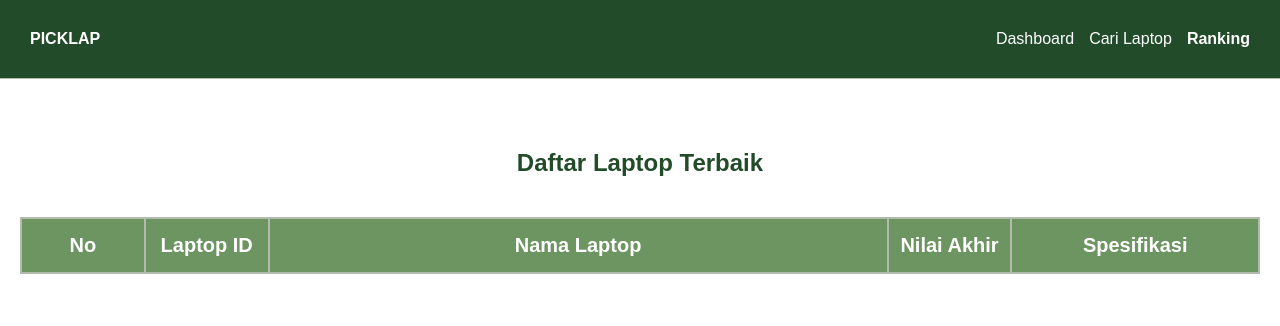
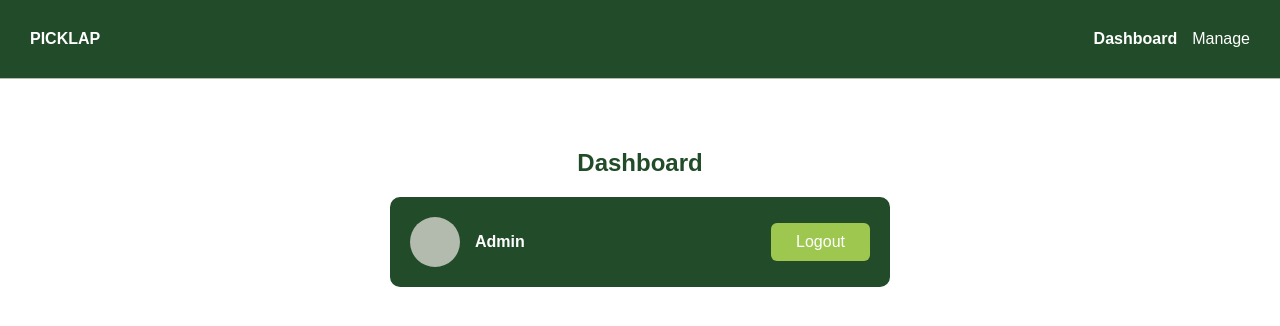
Before and after one commit to azhari-dev/Project-SPK, a PHP site: page /admin/dashboard.php in a window 1280 px wide. Shown: the top 326 px of the page. Run offline with PHP 8.4, Linux system fonts and the light colour scheme; the visitor is signed in with stand-in values (Sample User, id 1); data that the repository does not hold is empty.

Commit message:
Update dashboard.php

```diff
--- a/admin/dashboard.php
+++ b/admin/dashboard.php
@@ -1,95 +1,54 @@
 <?php
-    require_once "../database.php";
+    $conn = new mysqli('localhost', 'root', '', 'coba_spk');
 
-    $getRanking = getRanking();
-    $temp = 0;
+    session_start();
+    if (!isset($_SESSION['role']) || $_SESSION['role'] !== 'admin') {
+        header('Location: ../index.php');
+        exit;
+    }
 
-    // view laptop start
-    $view = false;
-    if (isset($_GET['view'])){
-        $id = $_GET['view'];
-        $view = true;
-
-        $viewLaptop = getOneLaptop($id);
+    if (isset($_GET['logout'])) {
+        session_unset();
+        session_destroy();
+        header('Location: ../index.php');
+        exit;
     }
-    // view laptop end
 ?>
 
-<html>
+<!DOCTYPE html>
+<html lang="en">
+
 <head>
-    <title>NAMA APLIKASI</title>
+    <meta charset="UTF-8">
+    <meta name="viewport" content="width=device-width, initial-scale=1.0">
+    <title>Document</title>
     <link rel="stylesheet" href="../style.css">
 </head>
+
 <body>
+
     <div class="db-container">
         <div class="navbar">
             <div class="logo">PICKLAP</div>
             <div class="menu">
-                <a href="dashboard.php">Dashboard</a>
-                <a href="cariLaptop.php">Cari Laptop</a>
-                <a href="ranking.php" class="active">Ranking</a>
+                <a href="dashboard.php" class="active">Dashboard</a>
+                <a href="manage.php">Manage</a>
             </div>
         </div>
+        <div class="container">
+            <div class="heading">Dashboard</div>
+            <div class="profile-card">
+                <div class="avatar"></div>
+                <div class="info">
+                    <div class="username">Admin</div>
+                </div>
+                <form action="" method="GET">
+                    <button type="submit" name="logout" value="1" class="logout">Logout</button>
+                </form>
+            </div>
+        </div>
+    </div>
 
-        <?php if ($view): ?>
-            <div class="view">
-                <div class="v-container">
-                    <p class="heading"><?= $viewLaptop['laptop_nama'] ?></p>
-                    <img src="../aset/laptop.png" alt="web">
-                    <div class="content">
-                        <div class="spek">
-                            <div class="in-spek-1">
-                                <p>CPU</p>
-                                <p>GPU</p>
-                                <p>RAM (GB)</p>
-                            </div>
-                            <div class="in-spek-2">
-                                <p><?= $viewLaptop['laptop_cpu'] ?></p>
-                                <p><?= $viewLaptop['laptop_gpu'] ?></p>
-                                <p><?= $viewLaptop['laptop_ram'] ?></p>
-                            </div>
-                        </div>
-                        <div class="spek">
-                            <div class="in-spek-1">
-                                <p>Storage (GB)</p>
-                                <p>Baterai (WH)</p>
-                                <p>Layar</p>
-                                <p>Harga</p>
-                            </div>
-                            <div class="in-spek-2">
-                                <p><?= $viewLaptop['laptop_storage'] ?></p>
-                                <p><?= $viewLaptop['laptop_baterai'] ?></p>
-                                <p><?= $viewLaptop['laptop_layar'] ?></p>
-                                <p><?= $viewLaptop['laptop_harga'] ?></p>
-                            </div>
-                        </div>
-                    </div>
-                </div>
-            </div>
-        <?php else: ?>
-            <form action="" method="GET" class="container">
-                <h2 class="list-laptop">Daftar Laptop Terbaik</h2>
-                <table class="table-manage" border="1" cellspacing="0">
-                    <tr>
-                        <th class="no">No</th>
-                        <th class="li">Laptop ID</th>
-                        <th class="nl">Nama Laptop</th>
-                        <th class="na">Nilai Akhir</th>
-                        <th class="ac">Spesifikasi</th>
-                    </tr>
-                    <?php foreach ($getRanking as $ranking): ?>
-                        <?php $temp += 1 ?>
-                        <tr>
-                            <td><?= $temp ?></td>
-                            <td><?= $ranking['laptop_id'] ?></td>
-                            <td><?= $ranking['laptop_nama'] ?></td>
-                            <td><?= $ranking['nilai_akhir'] ?></td>
-                            <td><button name="view" value="<?= $ranking['laptop_id']?>" class="button-view">Lihat Spesifikasi</button></td>
-                        </tr>
-                    <?php endforeach ?>
-                </table>
-            </form>
-        <?php endif ?>
-    </div>
 </body>
+
 </html>
```
